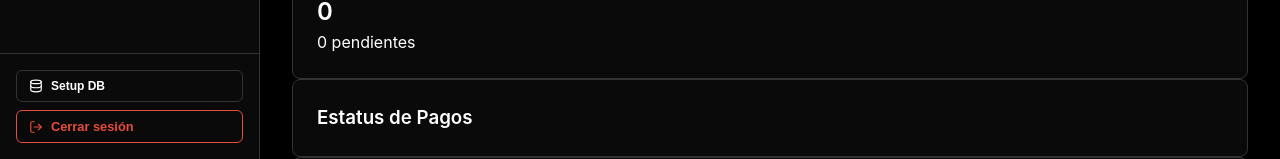
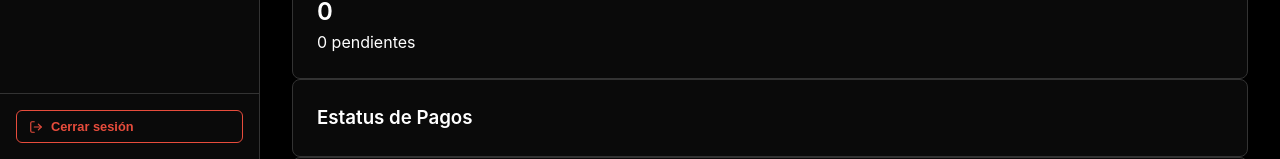
Before and after one commit to Encuadre2026/Encuadre_Admin_2026, a React (Vite) app: page /dashboard#/dashboard in a window 1280 px wide. Shown: the part 641-800 px from the top of the page. Built offline with nearby package versions, Linux system fonts and the light colour scheme; no server answers.

Commit message:
Eliminar botón Setup DB para evitar riesgos

```diff
--- a/src/App.jsx
+++ b/src/App.jsx
@@ -43,7 +43,6 @@ function AuthenticatedLayout() {
         totalRegistros={totalRegistros}
         isOpen={sidebarOpen}
         onClose={() => setSidebarOpen(false)}
-        onSetupDB={registrosHook.handleSetupDB}
       />
 
       {/* Mobile overlay */}
--- a/src/components/Sidebar.jsx
+++ b/src/components/Sidebar.jsx
@@ -1,8 +1,8 @@
 import { useNavigate, useLocation } from 'react-router-dom';
-import { BarChart3, Users, Ticket, LogOut, Database } from 'lucide-react';
+import { BarChart3, Users, Ticket, LogOut } from 'lucide-react';
 import { useToast } from '../context/ToastContext';
 
-export default function Sidebar({ totalRegistros = 0, isOpen, onClose, onSetupDB }) {
+export default function Sidebar({ totalRegistros = 0, isOpen, onClose }) {
   const navigate = useNavigate();
   const location = useLocation();
   const { showToast } = useToast();
@@ -22,22 +22,6 @@ export default function Sidebar({ totalRegistros = 0, isOpen, onClose, onSetupDB
     localStorage.removeItem('ENCUADRE_ADMIN_TOKEN');
     sessionStorage.removeItem('ENCUADRE_ADMIN_SECRET');
     navigate('/login');
-  };
-
-  const handleSetupDBClick = async () => {
-    if (!onSetupDB) return;
-
-    // Punto 3: Confirmación de seguridad
-    if (!window.confirm('⚠️ PRECAUCIÓN: Esta acción inicializa o reinicia las tablas de la base de datos. ¿Estás seguro de que deseas continuar?')) {
-      return;
-    }
-
-    try {
-      const msg = await onSetupDB();
-      showToast(msg || 'Base de datos configurada', 'success');
-    } catch (e) {
-      showToast(e.message, 'error');
-    }
   };
 
   return (
@@ -70,9 +54,6 @@ export default function Sidebar({ totalRegistros = 0, isOpen, onClose, onSetupDB
       </nav>
 
       <div className="sidebar-footer">
-        <button onClick={handleSetupDBClick} className="btn btn-outline" style={{ borderColor: 'var(--color-border)', fontSize: '0.75rem' }}>
-          <Database size={14} /> Setup DB
-        </button>
         <button onClick={handleLogout} className="btn btn-outline" style={{ borderColor: 'var(--color-danger)', color: 'var(--color-danger)' }}>
           <LogOut size={14} /> Cerrar sesión
         </button>
--- a/src/hooks/useRegistros.jsx
+++ b/src/hooks/useRegistros.jsx
@@ -90,17 +90,7 @@ export default function useRegistros() {
     }
   }, []);
 
-  const handleSetupDB = useCallback(async () => {
-    const secret = getSecret();
-    if (!secret) throw new Error('Sesión expirada. Vuelve a iniciar sesión.');
-    const res = await fetch(`${API}/api/admin/setup_db`, {
-      headers: { Authorization: `Bearer ${secret}` },
-    });
-    if (!res.ok) throw new Error('Error al configurar la base de datos');
-    const json = await res.json();
-    await fetchRegistros();
-    return json.message || 'Base de datos configurada';
-  }, [fetchRegistros]);
+
 
   const exportToExcel = useCallback(async (filteredRegistros) => {
     if (!filteredRegistros?.length) return;
@@ -135,5 +125,5 @@ export default function useRegistros() {
     };
   }, []);
 
-  return { data, loading, error, fetchRegistros, handleAprobarPago, handleViewPdf, revokePdfUrl, handleSetupDB, exportToExcel };
+  return { data, loading, error, fetchRegistros, handleAprobarPago, handleViewPdf, revokePdfUrl, exportToExcel };
 }
```
